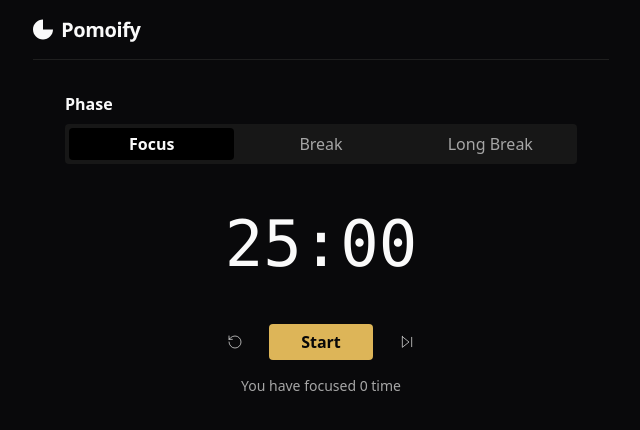
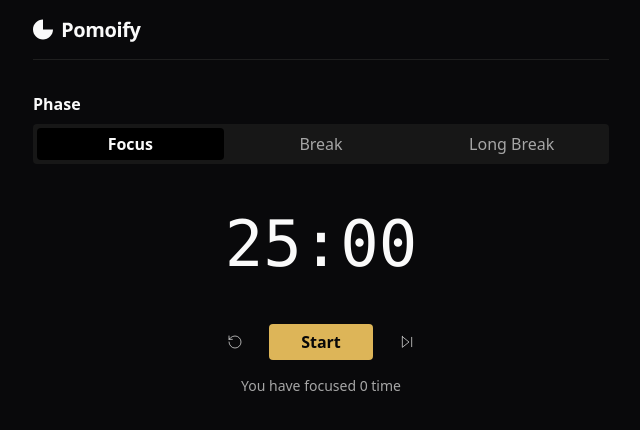
Before and after one commit to islamay/pomoify, a React (Vite) app: page / in a window 1280 px wide. Shown: the top 430 px of the page, without its empty margins (319-959 px from the left). Built offline with nearby package versions, Linux system fonts and the light colour scheme.

Commit message:
Created pomodoro ui. solves #12

```diff
--- a/src/components/navbar.tsx
+++ b/src/components/navbar.tsx
@@ -2,7 +2,7 @@ import logo from "@/assets/logo.svg";
 
 function Navbar() {
     return (
-        <nav className="flex justify-between border-b py-4 max-w-xl px-8 min-[36rem]:px-0 min-[36rem]:mx-auto sm">
+        <nav className="flex justify-between border-b py-4 max-w-xl px-8 min-[36rem]:px-0 min-[36rem]:mx-auto">
             <a href="/">
                 <img src={logo} />
             </a>
--- a/src/components/pomodoro.tsx
+++ b/src/components/pomodoro.tsx
@@ -64,7 +64,7 @@ function Pomodoro() {
     return (
         <section
             aria-label="Pomodoro timer section"
-            className="max-w-lg md:px-0 mx-auto mt-8 px-8"
+            className="max-w-xl min-[36rem]:px-0 min-[36rem]:mx-auto mt-8 px-8"
         >
             <div className="flex justify-between items-center">
                 <h3 className="font-semibold">Phase</h3>
```
